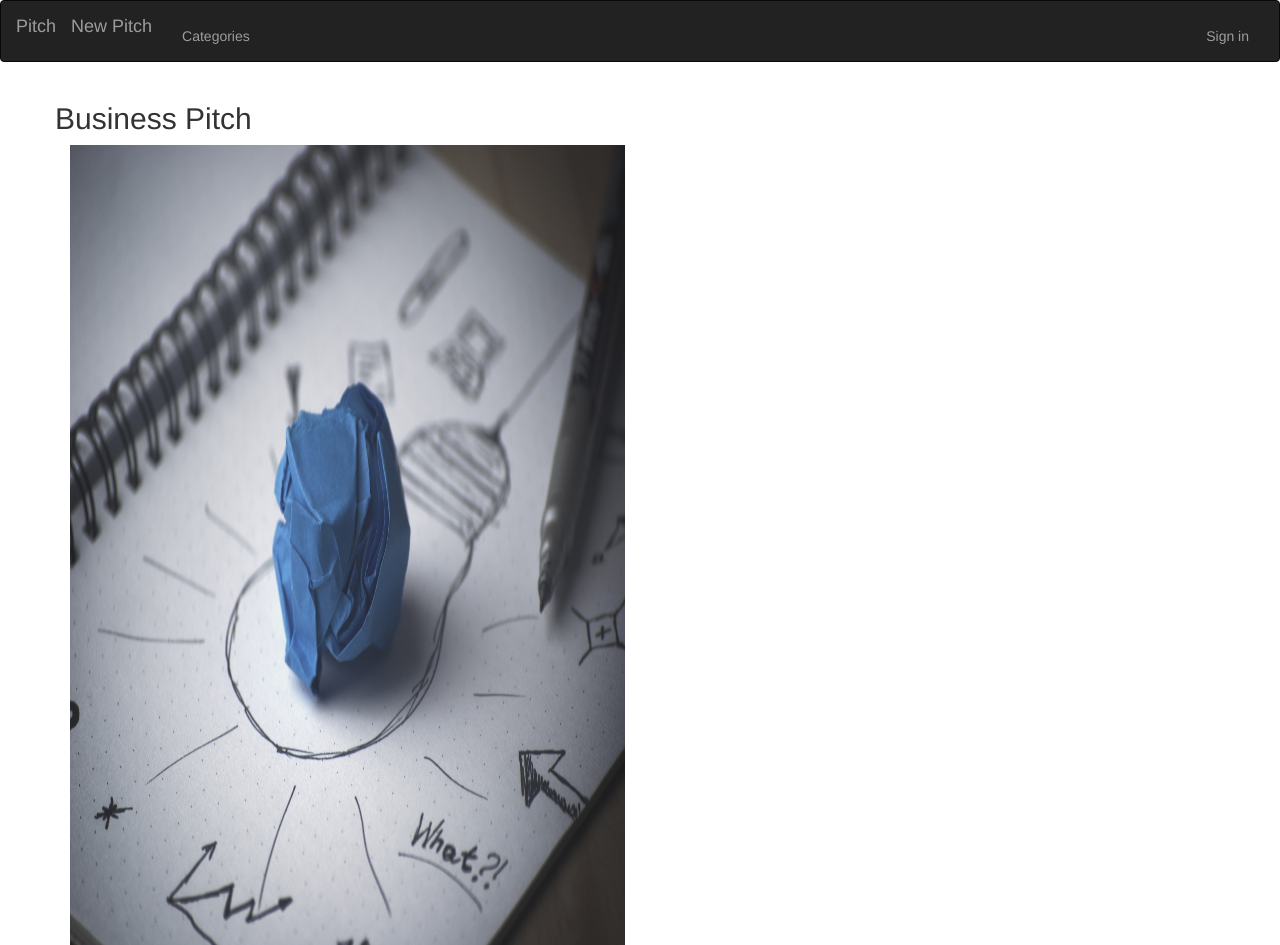
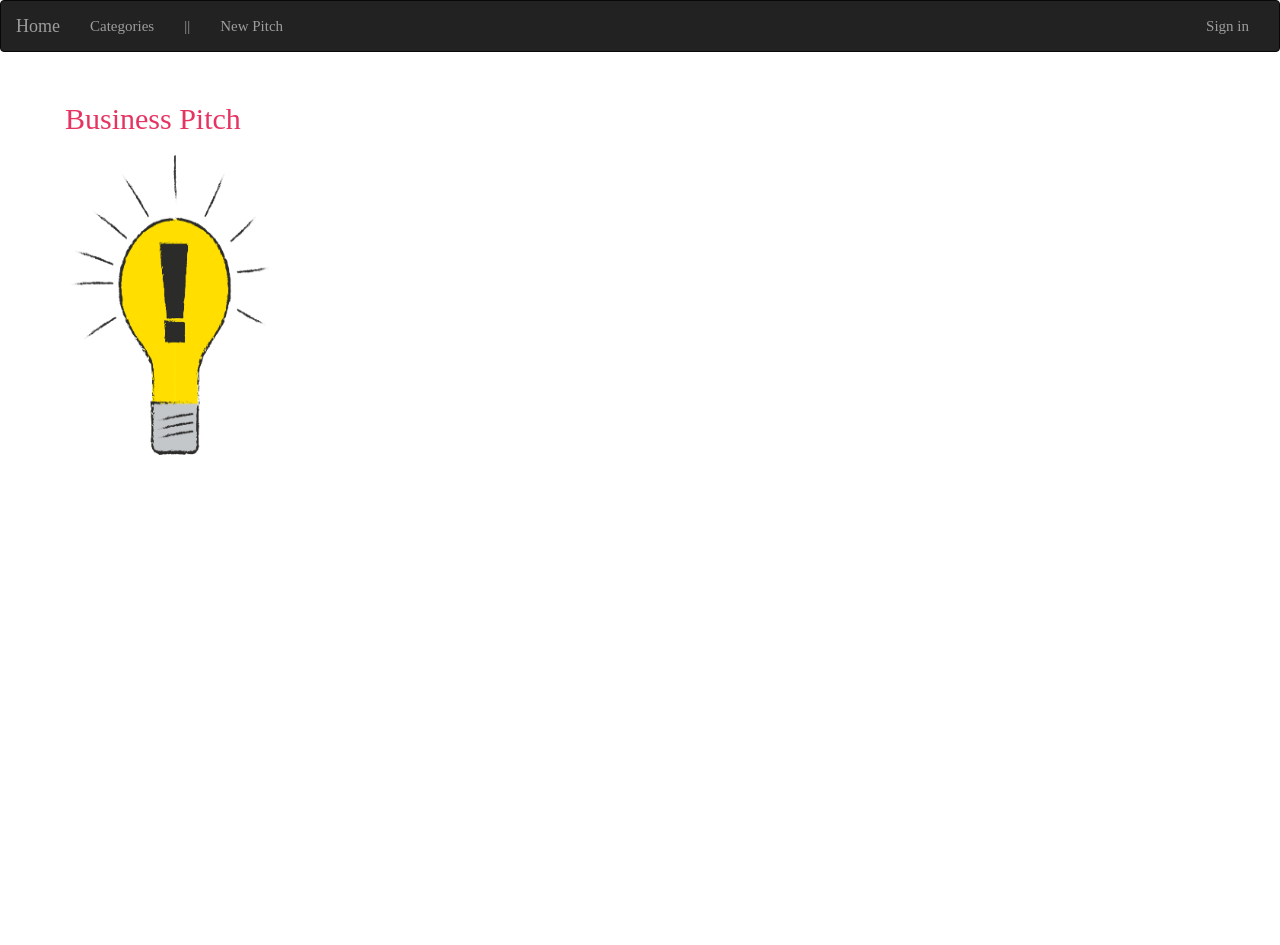
Before and after one commit to CareyFrancis/Pitch, a Flask app: template app/templates/business.html in a window 1280 px wide. After the commit the page ends 455 px from the top, so only its background shows below. Run offline with Flask 2, Linux system fonts and the light colour scheme; the template is opened without the code that fills it, so the values that code supplies are empty; some libraries are stand-ins or nearby versions.

Commit message:
Polish work

```diff
--- a/app/static/css/style.css
+++ b/app/static/css/style.css
@@ -3,13 +3,50 @@ img{
   height: 100vh;
   overflow-y:hidden;
 }
+
+.full{
+    width:200px;
+    height:300px;
+}
+
 body{
     min-height: 100%;
+        font-family: 'Slabo 27px', serif;
+        overflow-y: hidden;
+
 
 }
 #cat{
-    border: 2px;
-    border radius: 5px;
-    width: 80%;
+    list-style-position:inside;
+    border: 2px solid #E63462;
+    border-radius: 20px;
+    width: 100%;
     list-style-type: none;
+    padding: 10px;
+    margin: 10px;
+    font-size: 16px;
+
 }
+h2{
+    font-family: 'Playfair Display SC', serif;
+    color: #E63462;
+    padding: 10px;
+
+
+}
+.navbar{
+    color: #E63462;
+    font-size: 15px;
+}
+h3{
+    text-align: center;
+
+}
+h1{
+
+    font-family: 'Playfair Display SC', serif;
+    color: #E63462;
+    padding: 10px;
+    text-align:center;
+
+}
--- a/app/templates/business.html
+++ b/app/templates/business.html
@@ -18,12 +18,12 @@
 <div class="container">
     <div class="row">
         <h2>Business Pitch</h2>
-      <div class= "col-md-6">
+      <div class= "col-md-4">
 
 
-        <img src="/static/images/pitch.jpg" alt="login image">
-    </div>
-      <div class="col-md-6">
+        <img class="full" src="/static/images/bulb.png" alt="login image">
+      </div>
+      <div class="col-md-8">
            {{ macro.display(businesspitch) }}
      </div>
     </div>
--- a/app/templates/index.html
+++ b/app/templates/index.html
@@ -17,12 +17,12 @@
 
 <div class="container">
     <div class="row">
-        <h2>Welcome to One Minute Pitch</h2>
+        <h1>Welcome to One Minute Pitch</h1>
       <div class= "col-md-7">
         <div class="shape">
 
 
-        <img src="/static/images/notes.jpg" alt="login image">
+        <img src="/static/images/idea.png" alt="login image">
 
 </div>
       </div>
--- a/app/templates/interview.html
+++ b/app/templates/interview.html
@@ -20,7 +20,7 @@
       <div class= "col-md-6">
 
 
-        <img src="/static/images/create.jpg" alt="login image">
+        <img class="full" src="/static/images/bulb.png" alt="login image">
 
       </div>
       <div class="col-md-6">
--- a/app/templates/macros.html
+++ b/app/templates/macros.html
@@ -3,7 +3,7 @@
 	{% if category_list %}
 		{% for category in category_list %}
 		<div class="col-md-6">
-            <div class="panel panel-success">
+            <div class="panel panel-danger">
       <div class="panel-heading">{{category.title}}</div>
       <div class="panel-body">{{category.description}}
       	<blockquote class="blockquote mb-0">
--- a/app/templates/navbar.html
+++ b/app/templates/navbar.html
@@ -7,18 +7,17 @@
             <span class="icon-bar"></span>
             <span class="icon-bar"></span>
          </button>
-         <a class="navbar-brand" href="/"> Pitch </a>
+         <a class="navbar-brand" href="/"> Home </a>
       </div>
       <div class="navbar-collapse collapse">
-           <ul>
-                <a class="navbar-brand" href="/pitches/new/"> New Pitch </a>
-                </ul>
          <ul class="nav navbar-nav">
             <li><a href="/">Categories</a></li>
+             <li><a href="/"> || </a></li>
+             <li><a href="/pitches/new/"> New Pitch </a></li>
          </ul>
           <ul class="nav navbar-nav navbar-right">
                   {% if current_user.is_authenticated %}
-                  <li>{{current_user.username}}</li>
+                  <li><p>{{current_user.username}}</p></li>
                   <li><a href="{{url_for('auth.logout')}}">Sign out</a></li>
                   {% else %}
                   <li><a href="{{url_for('auth.login')}}">Sign in</a></li>
--- a/app/templates/pick-up.html
+++ b/app/templates/pick-up.html
@@ -21,7 +21,7 @@
 
 
 
-        <img src="/static/images/bulb.jpg" alt="login image">
+        <img class="full" src="/static/images/bulb.png" alt="login image">
 
 
       </div>
--- a/app/templates/pitches.html
+++ b/app/templates/pitches.html
@@ -12,6 +12,7 @@
 {% block content %}
 <div class="container">
 	<div class="row">
+		<h2>Create New Pitch</h2>
 		<div class="col-md-6">
 			        <img src="/static/images/create.jpg" alt="login image">
 
--- a/app/templates/technology.html
+++ b/app/templates/technology.html
@@ -21,7 +21,7 @@
       <div class= "col-md-6">
 
 
-        <img src="/static/images/bulb.jpg" alt="login image">
+        <img class="full" src="/static/images/bulb.png" alt="login image">
 
       </div>
       <div class="col-md-6">
```
Also changed, not shown: app/static/images/bulb.jpg (deleted), app/static/images/bulb.png (added), app/static/images/idea.jpg (deleted), app/static/images/idea.png (added).
